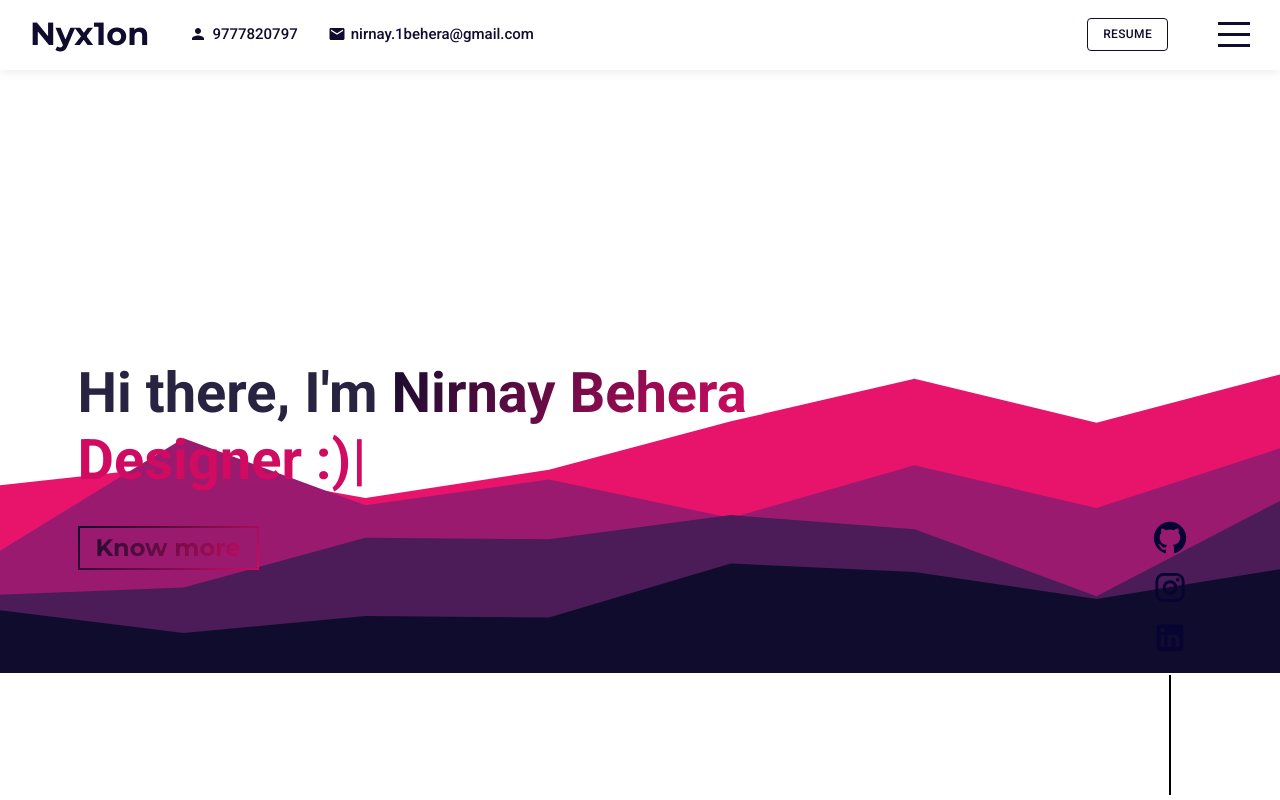
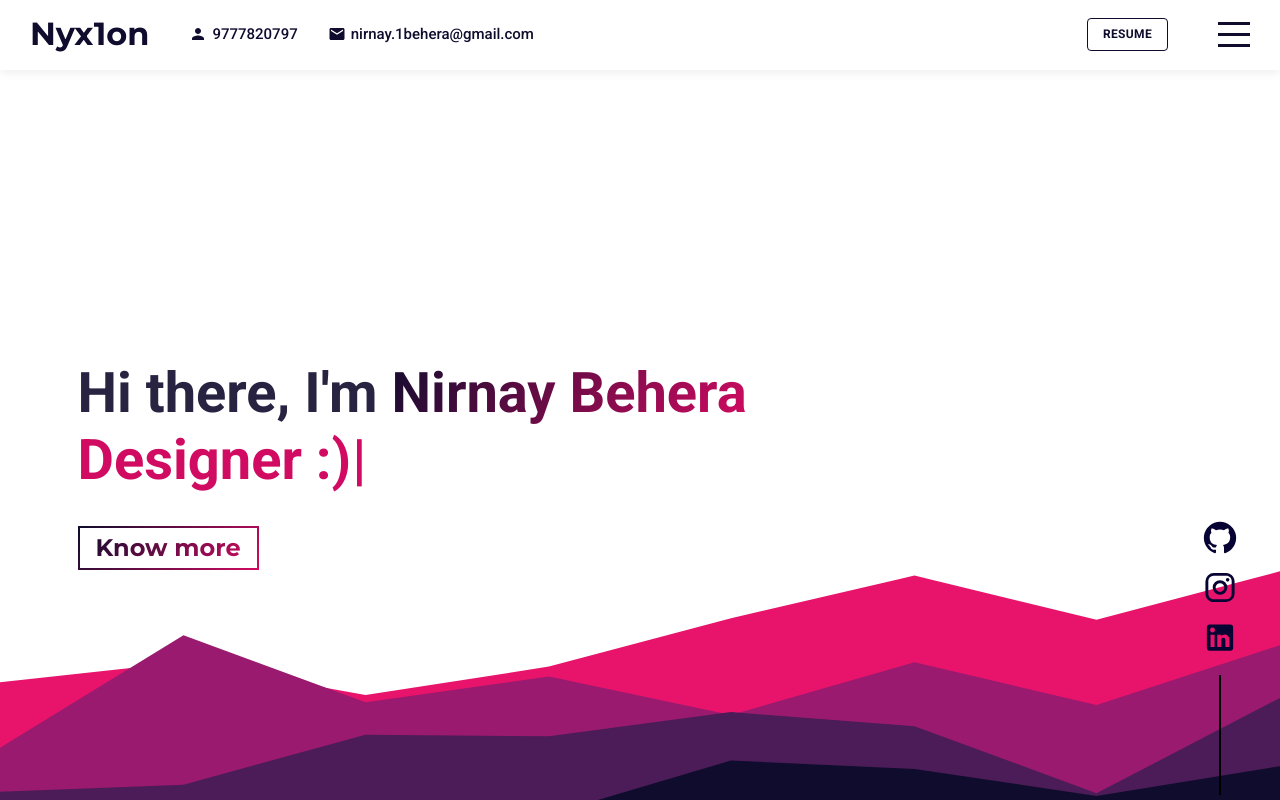
Before and after one commit to Nyx1on/portfolio, a React (Create React App) app: page / in a window 1280 px wide. Built offline with nearby package versions, Linux system fonts and the light colour scheme.

Commit message:
tweaking

```diff
--- a/src/components/menu/menu.scss
+++ b/src/components/menu/menu.scss
@@ -1,7 +1,7 @@
 @import "../../global.scss";
 
 .menu {
-  font-family: 'Roboto';
+  font-family: "Roboto";
   width: 300px;
   height: 100vh;
   background-color: $primary-color;
@@ -18,10 +18,9 @@
   &.active {
     right: 0;
 
-    @include respond(phone){
+    @include respond(phone) {
       width: 100%;
     }
-
   }
 
   ul {
@@ -34,14 +33,14 @@
     width: 60%;
 
     li {
-      width: 180px;
-      height: 50px;
+      width: 100%;
+      height: 5rem;
       margin-bottom: 25px;
       a {
         font-size: inherit;
         color: inherit;
         text-decoration: none;
-        transition: font-size 0.5s ease;
+        transition: font-size 0.1s ease;
       }
 
       &:hover {
--- a/src/components/side bar/sidebar.scss
+++ b/src/components/side bar/sidebar.scss
@@ -4,7 +4,7 @@
   width: 60px;
   position: fixed;
   bottom: 0px;
-  right: 80px;
+  right: 3rem;
   z-index: 2;
 
   @include respond(phone) {
--- a/src/components/topbar/topbar.scss
+++ b/src/components/topbar/topbar.scss
@@ -10,7 +10,7 @@
   transition: all 1s ease;
   box-shadow: 0 2px 10px rgba(0, 0, 0, 0.08);
 
-  @include respond(phone){
+  @include respond(phone) {
     width: 100%;
     overflow-y: hidden;
     height: 80px;
@@ -34,7 +34,7 @@
         margin-right: 40px;
       }
 
-      @include respond(phone){
+      @include respond(phone) {
         font-size: 0.5rem;
         text-align: center;
         margin: 0;
@@ -45,7 +45,7 @@
         align-items: center;
         margin-right: 30px;
 
-        @include respond(phone){
+        @include respond(phone) {
           display: none;
         }
 
@@ -67,14 +67,25 @@
 
       .btn {
         font-size: 1.2rem;
+        font-weight: bold;
         margin-right: 50px;
         color: $primary-color;
         color: inherit;
         transition: all 0.1s ease;
         border-color: inherit;
+        transition: all cubic-bezier(0.19, 1, 0.22, 1) 0.6s;
 
-        @include respond(phone){
+        @include respond(phone) {
           display: none;
+        }
+
+        &:hover {
+          color: white;
+          background-image: linear-gradient(
+            135deg,
+            $primary-color 0%,
+            $secondary-color 100%
+          );
         }
       }
 
--- a/src/pages/about/about.scss
+++ b/src/pages/about/about.scss
@@ -7,32 +7,25 @@
   color: white;
   height: 100%;
   border-top: 0px;
-  padding-bottom: 10%;
   overflow-y: hidden;
   transition: filter 1s ease;
 
-  @include respond(phone){
-    margin-top: -1.2rem;
-  }
-
-  &.menu-active{
+  &.menu-active {
     filter: blur(3px) brightness(95%);
   }
 
-  .container {
-    overflow-y: hidden;
+  @include respond(tab-land) {
+    background-image: url("../../../public/assets/wave-tab.svg");
+    background-size: cover;
+    background-repeat: no-repeat;
   }
 
-  @include respond(tab-land) {
-    height: 100%;
-    -webkit-clip-path: none;
-    clip-path: none;
-  }
-
-  @include respond(phone){
-    background-size: 700%;
+  @include respond(phone) {
+    background-size: 275%;
     background-position: 0rem 1rem;
     overflow-y: auto;
+    margin-top: -1rem;
+    height: 100%;
   }
 
   .about-wrapper {
--- a/src/pages/contacts/contacts.scss
+++ b/src/pages/contacts/contacts.scss
@@ -5,7 +5,7 @@
   background-image: url("../../../public/assets/wave3.svg");
   background-size: cover;
   background-repeat: no-repeat;
-  background-position: 0px -200px;
+  background-position: bottom;
   color: $dark-blue-text;
   overflow-y: hidden;
   transition: filter 1s ease;
@@ -17,16 +17,12 @@
   }
 
   @include respond(tab-land) {
-    padding: 10rem 0;
-    clip-path: none;
-    margin-top: 0;
-    -webkit-clip-path: none;
+    background-size: 300%;
   }
 
   @include respond(phone) {
     background-size: 300%;
     background-size: cover;
-    background-position: 0px bottom;
   }
 
   .thank-you-message {
--- a/src/pages/intro/intro.scss
+++ b/src/pages/intro/intro.scss
@@ -4,7 +4,7 @@
   background-image: url("../../../public/assets/wave2.svg");
   background-size: cover;
   background-repeat: no-repeat;
-  background-position: 0px -250px;
+  background-position: bottom;
   min-height: 100vh;
   height: 100vh;
   display: flex;
@@ -38,6 +38,12 @@
     padding: 0rem $default-font-size;
     background-size: cover;
     background-position: 0px bottom;
+  }
+
+  @include respond(tab-land) {
+    background-image: url("../../../public/assets/wave-tab-2.svg");
+    background-size: cover;
+    background-repeat: no-repeat;
   }
 
   .hero-title {
```
Also changed, not shown: public/assets/wave-tab-2.svg (added), public/assets/wave-tab.svg (added).
